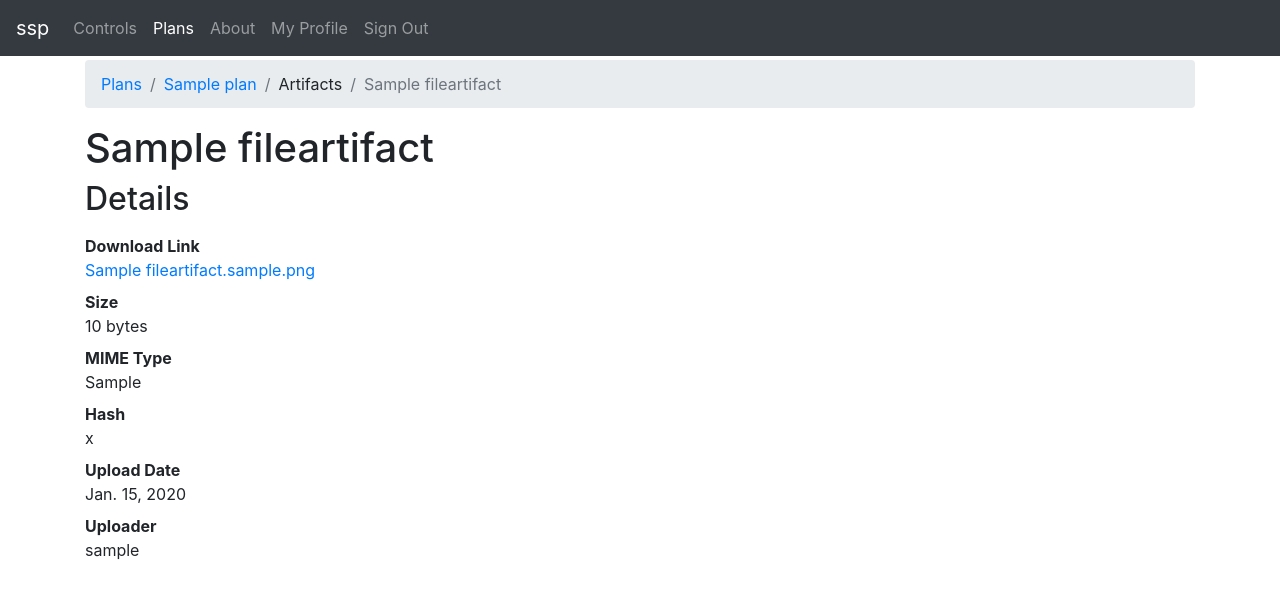
After one commit to jobscry/ssp, a Django app: page /plans/1/artifact/1/ in a window 1280 px wide. The commit adds this page. Shown: the top 599 px of the page. Run offline with Django 3.2, Linux system fonts and the light colour scheme; a user stored in the database is signed in; tables that the repository leaves empty hold one stand-in row (values such as "Sample post"); some libraries are stand-ins or nearby versions.

Commit message:
moved artifacts, integrated with plans

```diff
--- a/config/settings/base.py
+++ b/config/settings/base.py
@@ -86,7 +86,6 @@ LOCAL_APPS = [
     "ssp.users.apps.UsersConfig",
     "ssp.controls.apps.ControlsConfig",
     "ssp.plans.apps.PlansConfig",
-    "ssp.artifacts.apps.ArtifactsConfig",
 ]
 # https://docs.djangoproject.com/en/dev/ref/settings/#installed-apps
 INSTALLED_APPS = DJANGO_APPS + THIRD_PARTY_APPS + LOCAL_APPS
--- a/config/urls.py
+++ b/config/urls.py
@@ -17,7 +17,6 @@ urlpatterns = [
     path("accounts/", include("allauth.urls")),
     path("controls/", include("ssp.controls.urls", namespace="controls"),),
     path("plans/", include("ssp.plans.urls", namespace="plans"),),
-    path("artifacts/", include("ssp.artifacts.urls", namespace="artifacts"),),
 ] + static(settings.MEDIA_URL, document_root=settings.MEDIA_ROOT)
 
 if settings.DEBUG:
--- a/ssp/plans/forms.py
+++ b/ssp/plans/forms.py
@@ -6,7 +6,7 @@ from .models import Plan
 
 class NewPlanForm(forms.ModelForm):
     def __init__(self, *args, **kwargs):
-        super(NewPlanForm, self).__init__(*args, **kwargs)
+        super().__init__(*args, **kwargs)
         if "initial" in kwargs:
             self.fields["root_control"].queryset = Control.objects.filter(
                 parent__isnull=True
--- a/ssp/plans/models.py
+++ b/ssp/plans/models.py
@@ -1,3 +1,6 @@
+import hashlib
+import mimetypes
+import os
 from datetime import datetime, timezone
 
 from django.conf import settings
@@ -45,6 +48,55 @@ class ControlDemotionException(Exception):
     pass
 
 
+def artifact_file_name(instance, filename):
+    date = datetime.now(timezone.utc)
+    return "artifacts/" + date.strftime("%Y%m%d%H%M%S") + "-" + filename
+
+
+class FileArtifact(models.Model):
+    name = models.CharField(max_length=255)
+    plan = models.ForeignKey(Plan, on_delete=models.CASCADE)
+    upload = models.FileField(upload_to=artifact_file_name)
+    size = models.PositiveIntegerField(blank=True, null=True)
+    file_hash = models.SlugField(max_length=64, blank=True, null=True)
+    mime_type = models.CharField(max_length=100, default="unkown")
+    file_extension = models.CharField(max_length=25, default="unknown")
+    file_encoding = models.CharField(max_length=100, default="unknown")
+    creator = models.ForeignKey(
+        settings.AUTH_USER_MODEL, on_delete=models.SET(get_sentinel_user),
+    )
+    created_on = models.DateTimeField(auto_now_add=True)
+
+    def __str__(self):
+        return self.name
+
+    class Meta:
+        ordering = ("name",)
+
+
+@receiver(post_save, sender=FileArtifact)
+def populate_file_meta_data(sender, instance, created, **kwargs):
+    if created:
+        instance.size = instance.upload.size
+
+        m = hashlib.sha256()
+        with instance.upload.open("rb"):
+            for chunk in instance.upload.chunks():
+                m.update(chunk)
+        instance.file_hash = m.hexdigest()
+
+        file_path = os.path.join(settings.MEDIA_ROOT, instance.upload.name)
+        mime_type, file_encoding = mimetypes.guess_type(file_path)
+        if mime_type is not None:
+            instance.mime_type = mime_type
+        if file_encoding is not None:
+            instance.file_encoding = file_encoding
+        if (file_extension := mimetypes.guess_extension(mime_type)) is not None:
+            instance.file_extension = file_extension[1:]
+
+        instance.save()
+
+
 class Entry(models.Model):
     plan = models.ForeignKey(Plan, on_delete=models.CASCADE)
     control = models.ForeignKey(Control, on_delete=models.CASCADE)
@@ -90,6 +142,7 @@ class Detail(models.Model):
         (PENDING_APPROVAL, "Pending Approval"),
     ]
     entry = models.ForeignKey(Entry, on_delete=models.CASCADE)
+    file_artifacts = models.ManyToManyField(FileArtifact, blank=True)
     plan = models.ForeignKey(Plan, on_delete=models.CASCADE)
     status = models.CharField(max_length=3, choices=STATUS_CHOICES, default=DRAFT)
     text = models.TextField()
@@ -133,6 +186,14 @@ class Detail(models.Model):
                 ).exists()
             ):
                 raise ValidationError("Cannot have multiple pending approval.")
+        if self.file_artifacts:
+            file_artifacts_pks = list(self.file_artifacts.values_list("pk", flat=True))
+            if FileArtifact.objects.filter(
+                plan=self.plan, pk__in=file_artifacts_pks
+            ).count() != len(file_artifacts_pks):
+                raise ValidationError(
+                    "Cannot use artifacts that are part of this plan."
+                )
 
     def save(self, *args, **kwargs):
         modified = False
--- a/ssp/plans/urls.py
+++ b/ssp/plans/urls.py
@@ -12,6 +12,9 @@ from .views import (
     DetailDeleteView,
     EntryUpdateView,
     toggle_detail_approval,
+    FileArtifactCreateView,
+    FileArtifactDetailView,
+    FileArtifactDeleteView,
 )
 
 app_name = "Plans"
@@ -38,6 +41,21 @@ urlpatterns = [
     ),
     path("<int:pk>/", view=PlanDetailView.as_view(), name="detail"),
     path(
+        "<int:pk>/artifact/upload/",
+        view=FileArtifactCreateView.as_view(),
+        name="plan-create-fileartifact",
+    ),
+    path(
+        "<int:plan_pk>/artifact/<int:pk>/delete/",
+        view=FileArtifactDeleteView.as_view(),
+        name="fileartifact-delete",
+    ),
+    path(
+        "<int:plan_pk>/artifact/<int:pk>/",
+        view=FileArtifactDetailView.as_view(),
+        name="fileartifact-detail",
+    ),
+    path(
         "<int:plan_pk>/<slug:control_slug>/detail/",
         view=plan_control_entry,
         name="plan-control-entry",
--- a/ssp/plans/views.py
+++ b/ssp/plans/views.py
@@ -1,6 +1,10 @@
 from django.contrib import messages
 from django.contrib.auth.decorators import login_required, permission_required
-from django.contrib.auth.mixins import LoginRequiredMixin, UserPassesTestMixin
+from django.contrib.auth.mixins import (
+    LoginRequiredMixin,
+    UserPassesTestMixin,
+    PermissionRequiredMixin,
+)
 from django.contrib.messages.views import SuccessMessageMixin
 from django.core.exceptions import PermissionDenied
 from django.shortcuts import get_object_or_404, redirect, render
@@ -12,7 +16,7 @@ from django.views.generic.list import ListView
 from ssp.controls.models import Control
 from ssp.utils.views import ActiveTabView
 
-from .models import Approval, Detail, Entry, Plan
+from .models import Approval, Detail, Entry, Plan, FileArtifact
 from .forms import NewPlanForm
 
 
@@ -75,6 +79,9 @@ class PlanDetailView(BasePlanView, DetailView):
                 Approval.objects.filter(plan=self.object, user=self.request.user)
                 .select_related()
                 .values_list("detail__pk", flat=True)
+            )
+            context["artifact_list"] = FileArtifact.objects.select_related().filter(
+                plan=self.object
             )
         return context
 
@@ -146,6 +153,7 @@ def plan_control_entry(request, plan_pk, control_slug):
             "approval_list": approval_list,
             "approval_pk_list": approval_pk_list,
             "active_tab": "plans",
+            "has_artifacts": detail.file_artifacts.count() > 0,
         },
     )
 
@@ -212,11 +220,18 @@ def toggle_detail_approval(request, pk):
 
 class DetailUpdateView(BasePlanView, SuccessMessageMixin, UpdateView):
     model = Detail
-    fields = ("status", "text")
+    fields = ("status", "text", "file_artifacts")
     success_message = "Entry updated."
     queryset = Detail.objects.exclude(status=Detail.PUBLISHED).select_related(
         "entry", "entry__plan", "entry__control"
     )
+
+    def get_form(self, form_class=None):
+        form = super().get_form(form_class)
+        form.fields["file_artifacts"].queryset = FileArtifact.objects.filter(
+            plan=self.object.plan
+        )
+        return form
 
     def get_object(self, queryset=None):
         obj = super().get_object(queryset=None)
@@ -248,3 +263,50 @@ class DetailDeleteView(BasePlanRestrictedView, DeleteView):
             "plans:plan-control-entry",
             args=[self.object.entry.plan.pk, self.object.entry.control.slug],
         )
+
+
+class FileArtifactCreateView(BasePlanView, PermissionRequiredMixin, CreateView):
+    model = FileArtifact
+    fields = ("name", "upload")
+    permission_required = "artifacts.add_fileartifact"
+
+    def form_valid(self, form):
+        plan = get_object_or_404(Plan, pk=self.kwargs["pk"])
+        self.object = form.save(commit=False)
+        self.object.creator = self.request.user
+        self.object.plan = plan
+        self.object.save()
+        return redirect(reverse_lazy("plans:detail", args=[plan.pk]))
+
+    def get_context_data(self, **kwargs):
+        context = super().get_context_data(**kwargs)
+        context["plan"] = get_object_or_404(
+            Plan.objects.select_related(), pk=self.kwargs["pk"]
+        )
+        return context
+
+
+class FileArtifactDetailView(BasePlanView, DetailView):
+    model = FileArtifact
+
+    def get_object(self, queryset=None):
+        obj = get_object_or_404(
+            FileArtifact.objects.select_related(),
+            pk=self.kwargs["pk"],
+            plan=self.kwargs["plan_pk"],
+        )
+        return obj
+
+
+class FileArtifactDeleteView(BasePlanView, PermissionRequiredMixin, DeleteView):
+    model = FileArtifact
+    fields = ("name", "upload")
+    permission_required = "artifacts.delete_fileartifact"
+
+    def get_object(self, queryset=None):
+        obj = get_object_or_404(
+            FileArtifact.objects.select_related(),
+            pk=self.kwargs["pk"],
+            plan=self.kwargs["plan_pk"],
+        )
+        return obj
--- a/ssp/templates/base.html
+++ b/ssp/templates/base.html
@@ -54,10 +54,6 @@
           </li>
           <li class="nav-item{% if active_tab == "plans" %} active{% endif %}">
             <a class="nav-link" href="{% url 'plans:list' %}">Plans{% if active_tab == "plans" %} <span
-                class="sr-only">(current)</span>{% endif %}</a>
-          </li>
-          <li class="nav-item{% if active_tab == "artifacts" %} active{% endif %}">
-            <a class="nav-link" href="{% url 'artifacts:list' %}">Artifacts{% if active_tab == "artifacts" %} <span
                 class="sr-only">(current)</span>{% endif %}</a>
           </li>
           {% endif %}
--- /dev/null
+++ b/ssp/templates/plans/fileartifact_detail.html
@@ -0,0 +1,44 @@
+{% extends "base.html" %}
+
+{% block title %}Plans: {{ fileartifact.plan }}{% endblock %}
+
+{% block content %}
+<div class="container">
+    <div class="row">
+        <div class="col-sm-12">
+            <nav aria-label="breadcrumb">
+                <ol class="breadcrumb">
+                    <li class="breadcrumb-item"><a href="{% url "plans:list" %}">Plans</a></li>
+                    <li class="breadcrumb-item"><a
+                            href="{% url "plans:detail" fileartifact.plan.pk %}">{{ fileartifact.plan }}</a></li>
+                    <li class="breadcrumb-item">Artifacts</li>
+                    <li class="breadcrumb-item active" aria-current="page">{{ fileartifact }}</li>
+                </ol>
+            </nav>
+        </div>
+    </div>
+
+    <div class="row">
+        <div class="col-sm-12">
+            <h1>{{ fileartifact }}</h1>
+            <h2>Details</h2>
+            <dl class="mt-3">
+                <dt>Download Link</dt>
+                <dd><a href="{{ fileartifact.upload.url }}">{{ fileartifact.name }}.{{ fileartifact.file_extension }}</a></dd>
+                <dt>Size</dt>
+                <dd>{{ fileartifact.size|filesizeformat }}</dd>
+                <dt>MIME Type</td>
+                <dd>{{ fileartifact.mime_type }}</dd>
+                <dt>Hash</dt>
+                <dd>{{ fileartifact.file_hash }}</dd>
+                <dt>Upload Date</dt>
+                <dd>{{ fileartifact.created_on|date }}<dd>
+                <dt>Uploader<dt>
+                <dd>{{ fileartifact.creator }}<dt>
+            </dl>
+        </div>
+        </form>
+    </div>
+</div>
+</div>
+{% endblock %}
```
Also changed, not shown: ssp/plans/tests/test_models.py (+32 -1 lines), ssp/templates/plans/fileartifact_form.html (renamed from ssp/templates/artifacts/fileartifact_form.html, +6 -5 lines), ssp/templates/plans/plan_control_entry.html (+15 -1 lines), ssp/templates/plans/plan_detail.html (+20 -1 lines), ssp/plans/migrations/0006_fileartifact.py (added), ssp/plans/migrations/0007_fileartifact_plan.py (added), ssp/plans/migrations/0008_detail_file_artifacts.py (added), ssp/plans/migrations/0009_auto_20201021_2232.py (added), 1 other file.
